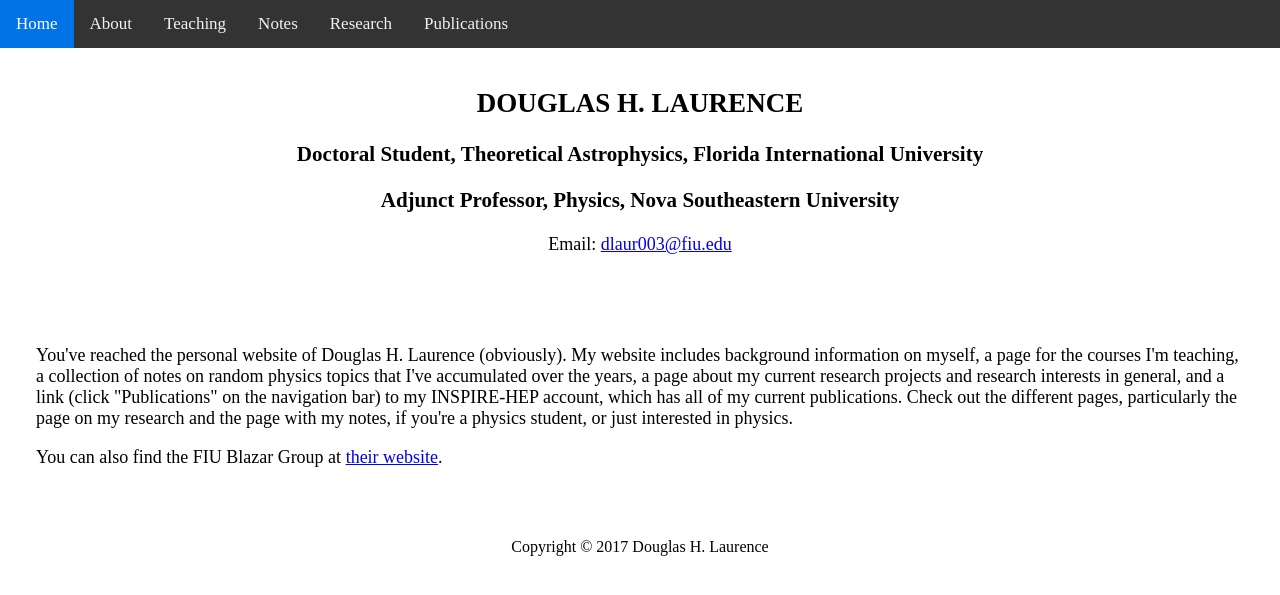
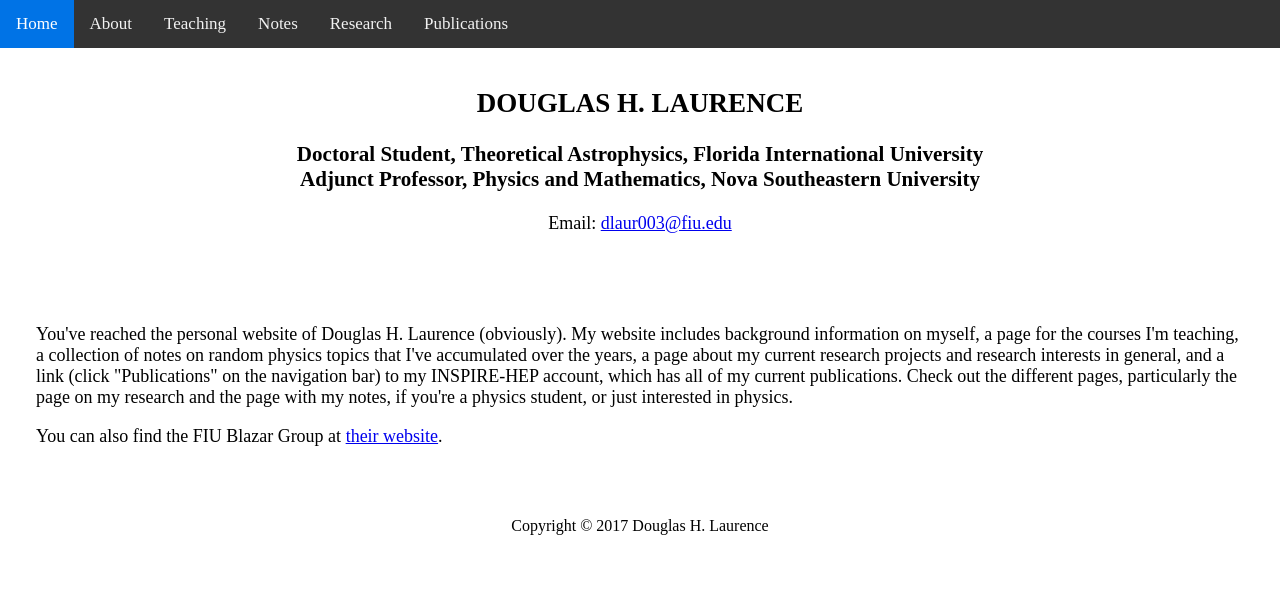
Before and after one commit to dhlaurence/dhlaurence.github.io, a Jekyll site: the page built from index.html, in a window 1280 px wide. Shown: the top 595 px of the page. Built offline with Jekyll 4.4.1, drawn with Linux system fonts in a browser that asks for light colours.

Commit message:
Update index.html

```diff
--- a/index.html
+++ b/index.html
@@ -4,8 +4,10 @@ title: Home
 ---
 <header>
   <h2>DOUGLAS H. LAURENCE</h2>
-  <h3>Doctoral Student, Theoretical Astrophysics, Florida International University</h3>
-  <h3>Adjunct Professor, Physics, Nova Southeastern University</h3>
+  <h3>
+    Doctoral Student, Theoretical Astrophysics, Florida International University <br>
+    Adjunct Professor, Physics and Mathematics, Nova Southeastern University
+  </h3>
   <p>Email: <a href="mailto:dlaur003@fiu.edu">dlaur003@fiu.edu</a></p>
 </header>
 
```
